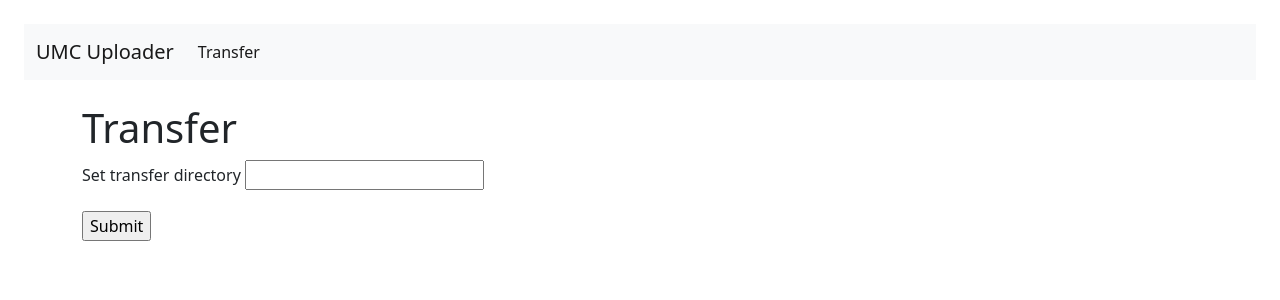
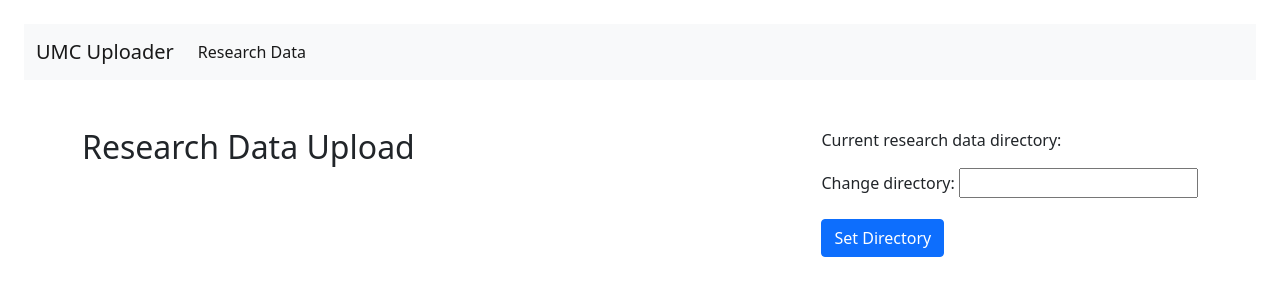
Before and after one commit to artefactual-labs/umcu-uploader, a Flask app: page / in a window 1280 px wide. Shown: the top 300 px of the page. Run offline with Flask 2, Linux system fonts and the light colour scheme; some libraries are stand-ins or nearby versions.

Commit message:
UI changes, cleanup, and bug fixes.
* Changed layout of transfer page
* Changed navigation bar order
* Changed name of env. var. used to set transfer directory
* Cleaned up base template markup
* Fixed issue with unnecessary display of flash messages
* Fixed issue with directory_count_and_size helper function
* Changed some language used in the app

```diff
--- a/config.py
+++ b/config.py
@@ -4,7 +4,7 @@ class Config:
     # Be sure to set a secure secret key for production.
     SECRET_KEY = os.getenv("SECRET_KEY", "you-will-never-guess")
 
-    TRANSFER_DIRECTORY = os.getenv("TRANSFER_DIRECTORY")
+    TRANSFER_DIRECTORY = os.getenv("DATA_DIRECTORY")
 
     DEBUG = False
     TESTING = False
--- a/uploader/Navigator/templates/files.html
+++ b/uploader/Navigator/templates/files.html
@@ -4,7 +4,7 @@
 
   <div class="container mt-5">
 
-    <h2>Files {{ currdir }}</h2> </br>
+    <h2>File Permissions</h2> </br>
 
     {%- if back_path|length -%}
       <a href="{{ back_path }}">
--- a/uploader/Navigator/views.py
+++ b/uploader/Navigator/views.py
@@ -15,7 +15,7 @@ navigator = Blueprint("navigator", __name__, template_folder="templates")
 @navigator.route('/', defaults={'req_path': ''}, methods=["GET", "POST"])
 @navigator.route('/<path:req_path>', methods=["GET", "POST"])
 def index(req_path):
-    transfer_dir = helpers.get_transfer_directory()
+    transfer_dir = helpers.get_transfer_directory(True)
 
     # Joining the transfer directory and the requested path
     abs_path = os.path.join(transfer_dir, req_path)
--- a/uploader/Transfer/helpers.py
+++ b/uploader/Transfer/helpers.py
@@ -11,11 +11,14 @@ def directory_count_and_size(directory):
 
         for file in files:
             filename = os.path.join(root_dir, file)
-            size += os.path.getsize(filename)
+
+            # Skip symlinks
+            if os.path.isfile(filename):
+                size += os.path.getsize(filename)
 
     return count, size
 
-def get_transfer_directory():
+def get_transfer_directory(send_flash=False):
     transfer_dir = ""
 
     if "transfer_directory" in session:
@@ -23,7 +26,9 @@ def get_transfer_directory():
 
     if transfer_directory_set_in_config():
         transfer_dir = current_app.config["TRANSFER_DIRECTORY"]
-        flash(f"Using transfer at {transfer_dir}", "warning")
+
+        if send_flash:
+            flash(f"Using research data at {transfer_dir}", "warning")
 
     return transfer_dir
 
--- a/uploader/Transfer/templates/transfer.html
+++ b/uploader/Transfer/templates/transfer.html
@@ -2,33 +2,44 @@
 
 {% block content %}
 
-  <section class="container">
+  <div class="container mt-5">
+    <div style="float:right">
+      {% if not transfer_preset: %}
+        <p>
+          Current research data directory:<br/>
+          <code>{{ transfer_directory }}</code>
+        </p>
 
-    <h1>Transfer</h1>
+        <form action="{{ url_for('transfer.update') }}" method="POST">
+          <div class="mb-3">
+            <label for="transfer_directory" class="form-label">Change directory:</label>
+            <input name="transfer_directory"/>
+          </div>
+
+          <div class="mb-3">
+            <input type="submit" value="Set Directory" class="btn btn-primary"/>
+          </div>
+        </form>
+      {% endif %}
+    </div>
+
+    <h2>Research Data Upload</h2>
 
     {% if transfer_directory|length: %}
-      {% if not transfer_preset: %}
-        <p>Current transfer directory: {{ transfer_directory }}</p>
-      {% endif %}
+      <table>
+        <tr>
+          <td>File count: </td>
+          <td>{{ transfer_file_count }}</td>
+        </tr>
+        <tr>
+          <td>Total size of files: </td>
+          <td>{{ transfer_total_file_size|filesizeformat }}</td>
+        </tr>
+      </table>
+      <br/>
 
-      <p>File count: {{ transfer_file_count }}</p>
-      <p>Total size of files: {{ transfer_total_file_size|filesizeformat }}</p>
-
-      <p><a href="/files">File permissions</a> <a href="/files/preview">(Preview metadata)</a></p>
+      <p><a href="/files/preview">Preview file permission metadata</a></p>
     {% endif %}
-
-    {% if not transfer_preset: %}
-      <form action="{{ url_for('transfer.update') }}" method="POST">
-        <div class="mb-3">
-          <label for="transfer_directory" class="form-label">Set transfer directory</label>
-          <input name="transfer_directory"/>
-        </div>
-
-        <div class="mb-3">
-          <input type="submit" value="Submit"/>
-        </div>
-      </form>
-    {% endif %}
-  </section>
+  </div>
 
 {% endblock %}
--- a/uploader/Transfer/views.py
+++ b/uploader/Transfer/views.py
@@ -10,13 +10,13 @@ transfer = Blueprint("transfer", __name__, template_folder="templates")
 
 @transfer.route('/')
 def index():
-    transfer_dir = helpers.get_transfer_directory()
+    transfer_dir = helpers.get_transfer_directory(True)
     transfer_preset = helpers.transfer_directory_set_in_config()
     transfer_file_count, transfer_total_file_size = helpers.directory_count_and_size(transfer_dir)
 
     return render_template('transfer.html', transfer_directory=transfer_dir, transfer_preset=transfer_preset, transfer_file_count=transfer_file_count, transfer_total_file_size=transfer_total_file_size)
 
-@transfer.route('/transfer', methods=["POST"])
+@transfer.route('/research', methods=["POST"])
 def update():
     transfer_dir = request.form["transfer_directory"]
 
--- a/uploader/__init__.py
+++ b/uploader/__init__.py
@@ -20,8 +20,8 @@ def create_app(config_name="default"):
 
         # Define navigation bar
         navbar = NavBar()
-        navbar.add("Transfer", "transfer.index")
         navbar.add("File Permissions", "navigator.index")
+        navbar.add("Research Data", "transfer.index")
 
         # Inject navigation bar into templates
         @app.context_processor
```
Also changed, not shown: uploader/templates/base.html (indentation only).
